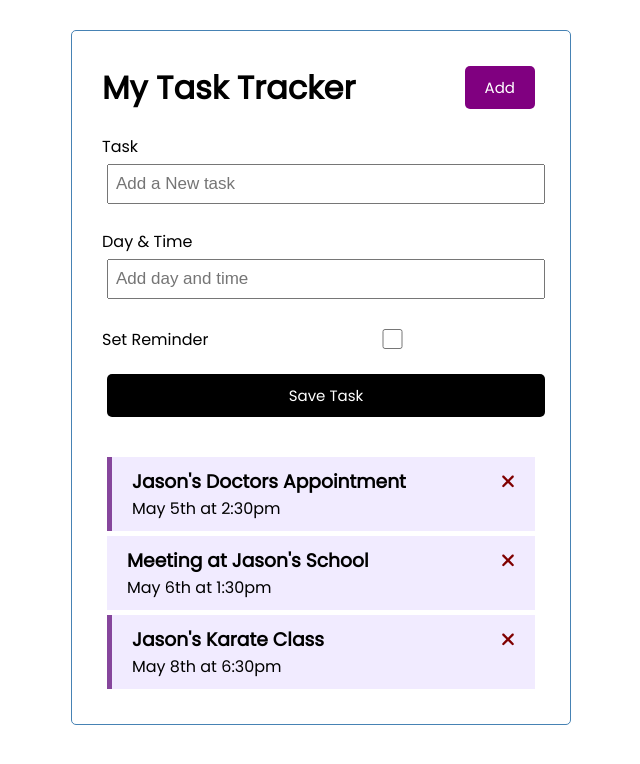
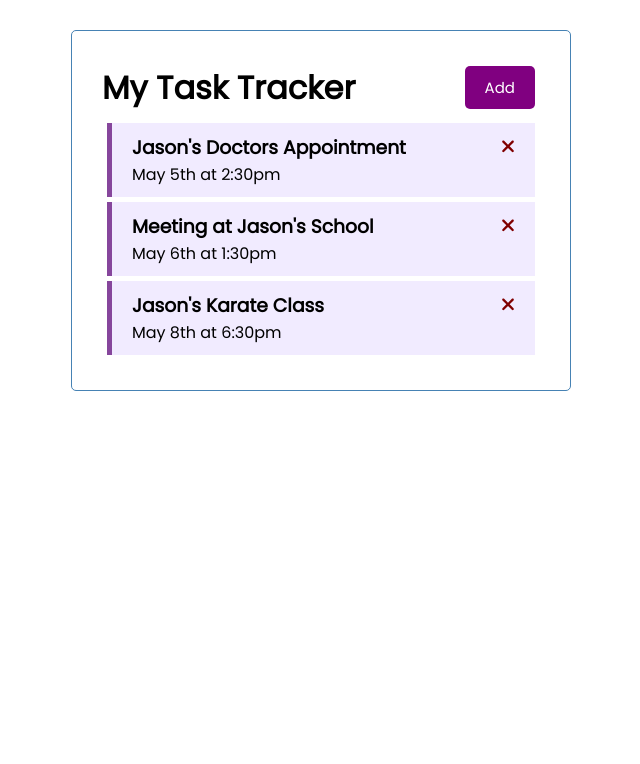
Before and after one commit to CypherNyx/task-tracker-app, an Angular app: page / in a window 1280 px wide. Shown: the top 764 px of the page, without its empty margins (319-959 px from the left). Built offline with nearby package versions, Linux system fonts and the light colour scheme; data requests are answered from the project's data file.

Commit message:
conditionally show the form based on toggle button value

```diff
--- a/db.json
+++ b/db.json
@@ -10,7 +10,7 @@
       "id": "2",
       "text": "Meeting at Jason's School",
       "day": "May 6th at 1:30pm",
-      "reminder": false
+      "reminder": true
     },
     {
       "id": "3",
--- a/src/app/components/add-task/add-task.component.html
+++ b/src/app/components/add-task/add-task.component.html
@@ -1,4 +1,4 @@
-<form class="add-form" (ngSubmit)="onSubmit()">
+<form *ngIf="showAddTask" class="add-form" (ngSubmit)="onSubmit()">
   <div class="form-control">
     <label for="text">Task</label>
     <input type="text" name="text" [(ngModel)]="text" id="text" placeholder="Add a New task">
--- a/src/app/components/add-task/add-task.component.ts
+++ b/src/app/components/add-task/add-task.component.ts
@@ -1,5 +1,7 @@
 import { Component, Output, EventEmitter } from '@angular/core';
 import { Task } from '../../Task';
+import { UiService } from '../../services/ui.service';
+import { Subscription } from 'rxjs';
 
 @Component({
   selector: 'app-add-task',
@@ -13,6 +15,14 @@
   text!: string;
   day!: string;
   reminder: boolean = false;
+  showAddTask!: boolean;
+  subscription: Subscription;
+
+  constructor(private uiService: UiService) {
+    this.subscription = this.uiService
+      .onToggle()
+      .subscribe((value) => (this.showAddTask = value));
+  }
 
 
   onSubmit() {
```
